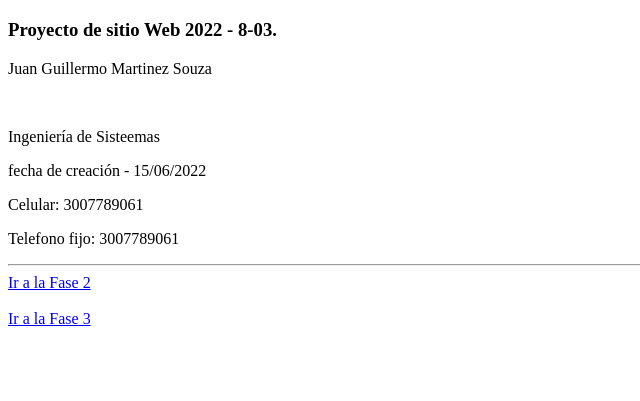
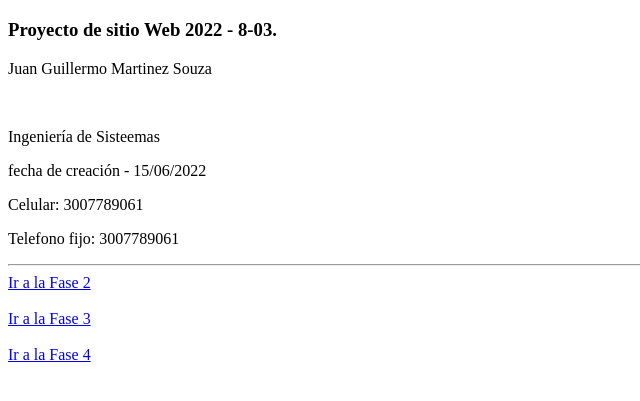
Before and after one commit to jgms01/DSW-JuanGuillermoMartinezSouza, a plain HTML site: page index.html in a window 1280 px wide. Shown: the part 61-462 px from the top of the page, without its empty margins (0-640 px from the left). Drawn offline with Linux system fonts and the light colour scheme.

Commit message:
link fase 4
se incorpora el link de la fase 4 en el index de la fase 1

```diff
--- a/index.html
+++ b/index.html
@@ -19,8 +19,8 @@
     <hr>
 
     <a href="fase_2/design.html"> Ir a la Fase 2 </a> <br><br>
-    <a href="fase_3/index.html"> Ir a la Fase 3 </a>
-
+    <a href="fase_3/index.html"> Ir a la Fase 3 </a> <br><br>
+    <a href="fase_4/index.html"> Ir a la Fase 4 </a> <br><br>
 
 
 </body>
```
